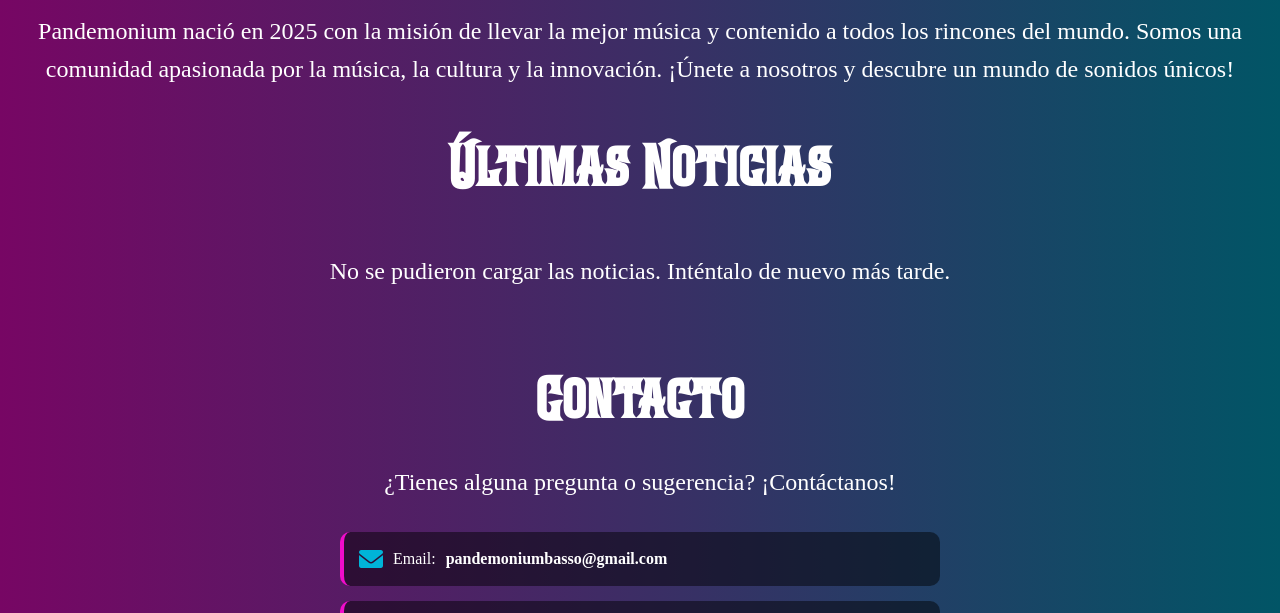
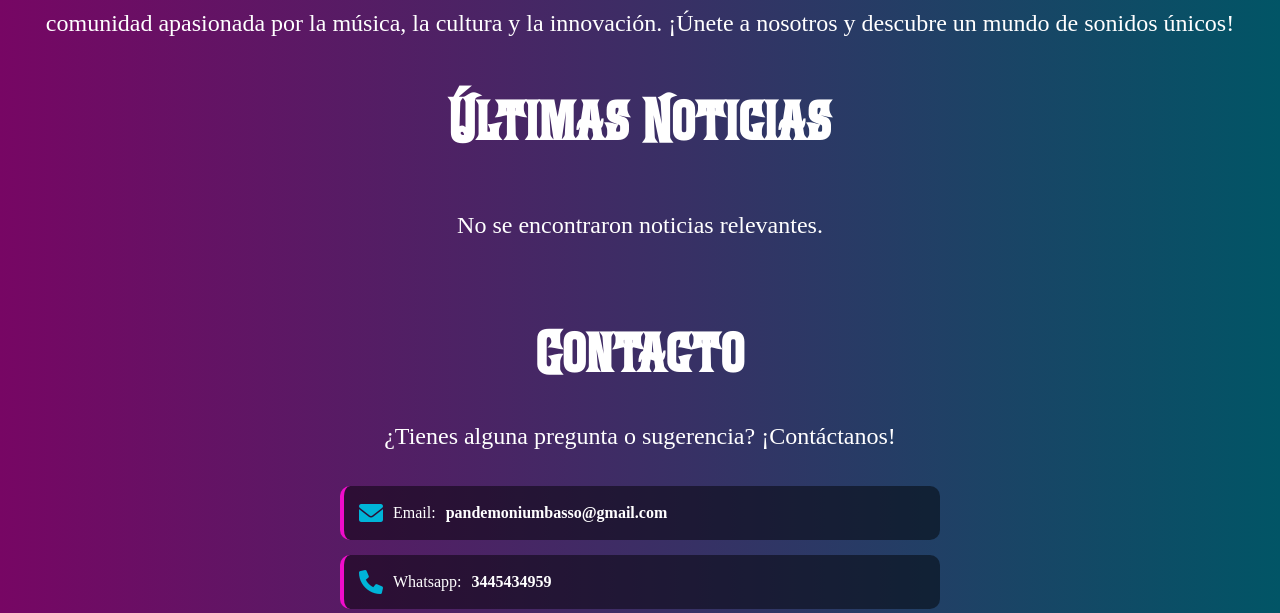
Before and after one commit to LauuGrego/Pandemonium, a plain HTML site: page index.html in a window 1280 px wide. Shown: the part 774-1387 px from the top of the page. Drawn offline with nearby package versions, Linux system fonts and the light colour scheme; no server answers.

Commit message:
efecto logo y actiualizacion de noticias

```diff
--- a/index.html
+++ b/index.html
@@ -30,7 +30,7 @@
     <!-- Inicio Section -->
     <section  class="main__section">
       <div class="header__logo">
-        <img id="inicio" src="./images/logo-pandemonium.png" alt="Logo de Pandemonium" class="header__logo-image">
+        <img id="inicio" src="./images/logo-pandemonium.png" alt="Logo de Pandemonium" class="animate__animated animate__pulse animate__infinite animate_slower header__logo-image">
       </div>
       <p class="main__description animate__animated animate__fadeInUp">Siente la energía, vive la música.</p>
       <!-- <p class="main__description animate__animated animate__fadeInUp">¡Haz click para escuchar!</p> -->
--- a/js/daily-notice.js
+++ b/js/daily-notice.js
@@ -1,10 +1,23 @@
-// Reemplaza estas claves con las tuyas
-const apiKeyGNews = '5b2a14b929e141abc003c8744ac61723'; // Tu API key de GNews
+// Claves de API
+const apiKeyGNews = '5b2a14b929e141abc003c8744ac61723';
 const apiKeyNewsAPI = '6e2795d88a584b7e9a9f1e6533b85cc4';
-const apiKeyCurrents = 'Cf-8WHSYrw3I2JWGYfXff-HoS6z21uhy8U6NYuBLwA-OiSiG';
+const apiKeyCurrents = 'Cf-8WHSYrw3I2JWGYfXff-HoS6z21uhy8U6NYuBLwA-OiSiG'; // API de Currents
 
-// Contenedor donde se mostrarán las noticias
+// Contenedor de noticias
 const noticiasContainer = document.getElementById('noticias-container');
+
+// Lista de palabras clave para filtrar noticias relevantes
+const palabrasClave = ["Argentina", "Mundial", "Crisis", "Economía", "Guerra", "Tecnología", "Fútbol", "Copa", "EE.UU", "Europa"];
+const paisesNoDeseados = ["Perú", "Ecuador", "Bolivia", "Venezuela", "Guatemala", "Honduras","Lima"];
+
+// Función para filtrar noticias relevantes
+function filtrarNoticias(articles) {
+  return articles.filter(article => {
+    const texto = `${article.title} ${article.description}`.toLowerCase();
+    return palabrasClave.some(palabra => texto.includes(palabra.toLowerCase())) &&
+           !paisesNoDeseados.some(pais => texto.includes(pais.toLowerCase()));
+  });
+}
 
 // Función para renderizar las noticias
 function renderNoticias(articles) {
@@ -25,95 +38,73 @@ function renderNoticias(articles) {
   });
 }
 
-/* Funciones para cada API */
-
 // 1. NewsAPI
 async function fetchNoticiasNewsAPI() {
-  // Filtramos por país: puedes omitir 'country' para noticias globales, pero al filtrar por idioma se obtienen artículos en español.
   const url = `https://newsapi.org/v2/top-headlines?language=es&pageSize=10&apiKey=${apiKeyNewsAPI}`;
-  console.log("Solicitando noticias desde NewsAPI...");
+  try {
     const response = await fetch(url);
-  if (!response.ok) {
-    const errorData = await response.json();
-    console.error("Error en NewsAPI:", errorData);
-    throw new Error(`NewsAPI: ${response.status} ${response.statusText}`);
-  }
+    if (!response.ok) return [];
     const data = await response.json();
-  // Adaptamos la respuesta
-  const articles = data.articles.map(article => ({
+    return filtrarNoticias(data.articles.map(article => ({
       title: article.title,
       description: article.description,
       url: article.url,
       image: article.urlToImage
-  }));
-  return articles;
+    })));
+  } catch (error) {
+    console.error("Error en NewsAPI:", error);
+    return [];
+  }
 }
 
 // 2. GNews API
 async function fetchNoticiasGNews() {
-  // GNews permite filtrar por idioma con lang=es y no se define país, por lo que serán noticias globales en español.
   const url = `https://gnews.io/api/v4/top-headlines?lang=es&max=10&token=${apiKeyGNews}`;
-  console.log("Solicitando noticias desde GNews...");
+  try {
     const response = await fetch(url);
-  if (!response.ok) {
-    const errorData = await response.json();
-    console.error("Error en GNews:", errorData);
-    throw new Error(`GNews: ${response.status} ${response.statusText}`);
+    if (!response.ok) return [];
+    const data = await response.json();
+    return filtrarNoticias(data.articles);
+  } catch (error) {
+    console.error("Error en GNews:", error);
+    return [];
   }
-  const data = await response.json();
-  // La estructura de GNews ya contiene las propiedades necesarias
-  return data.articles;
 }
 
 // 3. Currents API
 async function fetchNoticiasCurrents() {
-  // Endpoint de Currents API para noticias recientes; se filtra por idioma (language=es)
   const url = `https://api.currentsapi.services/v1/latest-news?apiKey=${apiKeyCurrents}&language=es&limit=10`;
-  console.log("Solicitando noticias desde Currents API...");
+  try {
     const response = await fetch(url);
-  if (!response.ok) {
-    const errorData = await response.json();
-    console.error("Error en Currents API:", errorData);
-    throw new Error(`Currents API: ${response.status} ${response.statusText}`);
-  }
+    if (!response.ok) return [];
     const data = await response.json();
-  // Adaptamos la respuesta al formato común
-  const articles = data.news.map(article => ({
+    return filtrarNoticias(data.news.map(article => ({
       title: article.title,
       description: article.description,
       url: article.url,
       image: article.image
-  }));
-  return articles;
+    })));
+  } catch (error) {
+    console.error("Error en Currents API:", error);
+    return [];
+  }
 }
 
-// Función principal que recorre las APIs en orden hasta obtener resultados
+// Función principal que obtiene noticias de las APIs
 async function fetchNoticias() {
-  const apis = [
-    { name: 'NewsAPI',   fetchFn: fetchNoticiasNewsAPI },
-    { name: 'GNews',     fetchFn: fetchNoticiasGNews },
-    { name: 'Currents',  fetchFn: fetchNoticiasCurrents }
-  ];
+  const noticias = await Promise.all([
+    fetchNoticiasNewsAPI(),
+    fetchNoticiasGNews(),
+    fetchNoticiasCurrents()
+  ]);
 
-  for (let i = 0; i < apis.length; i++) {
-    const { name, fetchFn } = apis[i];
-    try {
-      console.log(`Intentando obtener noticias desde ${name}...`);
-      const articles = await fetchFn();
-      if (articles && articles.length > 0) {
-        console.log(`Noticias obtenidas desde ${name}:`, articles);
-        renderNoticias(articles);
-        return; // Salimos si obtenemos noticias
+  const noticiasFiltradas = noticias.flat(); // Unir resultados
+  if (noticiasFiltradas.length > 0) {
+    renderNoticias(noticiasFiltradas);
   } else {
-        console.warn(`No se encontraron noticias en ${name}.`);
-      }
-    } catch (error) {
-      console.error(`Error al obtener noticias desde ${name}:`, error);
+    noticiasContainer.innerHTML = '<p class="main__text">No se encontraron noticias relevantes.</p>';
   }
 }
-  // Si ninguna API devolvió resultados:
-  noticiasContainer.innerHTML = '<p class="main__text">No se pudieron cargar las noticias. Inténtalo de nuevo más tarde.</p>';
-}
 
-// Cargar noticias al cargar la página
+// Cargar noticias al iniciar
 fetchNoticias();
--- a/styles.css
+++ b/styles.css
@@ -75,13 +75,14 @@ body {
 .header__logo {
   display: flex;
   justify-content: center;
-  margin: 70px 0;
+  margin:  0;
 }
 
 .header__logo-image {
     height: 300px;
     filter: drop-shadow(0 0 5px var(--color-secondary));
     justify-content: center;
+    margin-top: 70px;
 }
 
 
```
Lines whose indentation alone changed are shown as unchanged.
